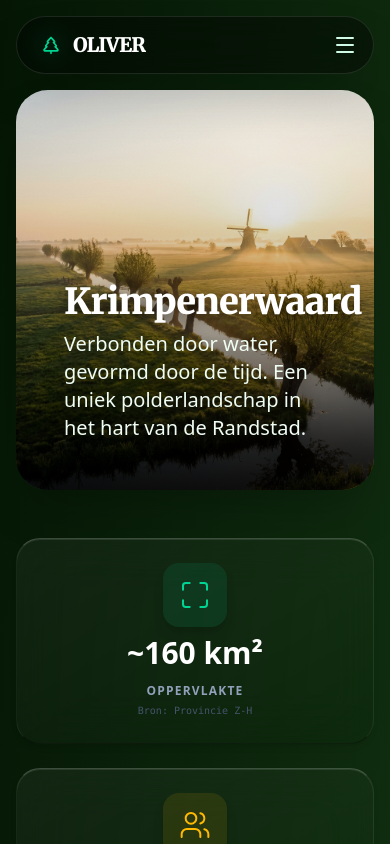
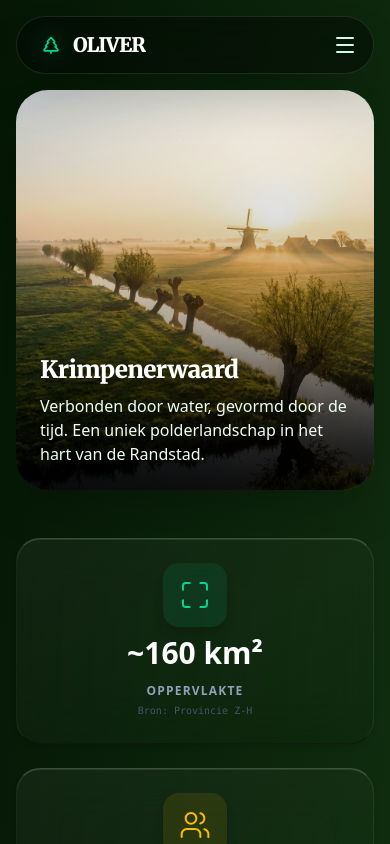
Before and after one commit to PindaZ/oliver-krimp, a Next.js app: page / in a window 390 px wide. Shown: the top 844 px of the page. Built offline with nearby package versions, Linux system fonts and the light colour scheme.

Commit message:
fix: make hero text more responsive on mobile

```diff
--- a/components/Hero.tsx
+++ b/components/Hero.tsx
@@ -16,11 +16,11 @@ export default function Hero({ title, subtitle, image }: HeroProps) {
                 backgroundPosition: 'center',
             }}
         >
-            <div className="absolute inset-0 bg-gradient-to-t from-black/80 via-black/20 to-transparent flex flex-col justify-end p-12 transition-all duration-500 group-hover:bg-black/10">
-                <h1 className="text-white text-4xl sm:text-5xl md:text-6xl font-black mb-2 tracking-tight hero-text-shadow animate-fadeIn max-w-[90%] sm:max-w-full">
+            <div className="absolute inset-0 bg-gradient-to-t from-black/80 via-black/20 to-transparent flex flex-col justify-end p-6 sm:p-8 md:p-12 transition-all duration-500 group-hover:bg-black/10">
+                <h1 className="text-white text-2xl xs:text-3xl sm:text-4xl md:text-5xl lg:text-6xl font-black mb-2 tracking-tight hero-text-shadow animate-fadeIn break-words hyphens-auto">
                     {title}
                 </h1>
-                <p className="text-green-50 text-xl font-light max-w-2xl hero-text-shadow animate-fadeIn delay-150">
+                <p className="text-green-50 text-base sm:text-lg md:text-xl font-light max-w-2xl hero-text-shadow animate-fadeIn delay-150">
                     {subtitle}
                 </p>
             </div>
```
